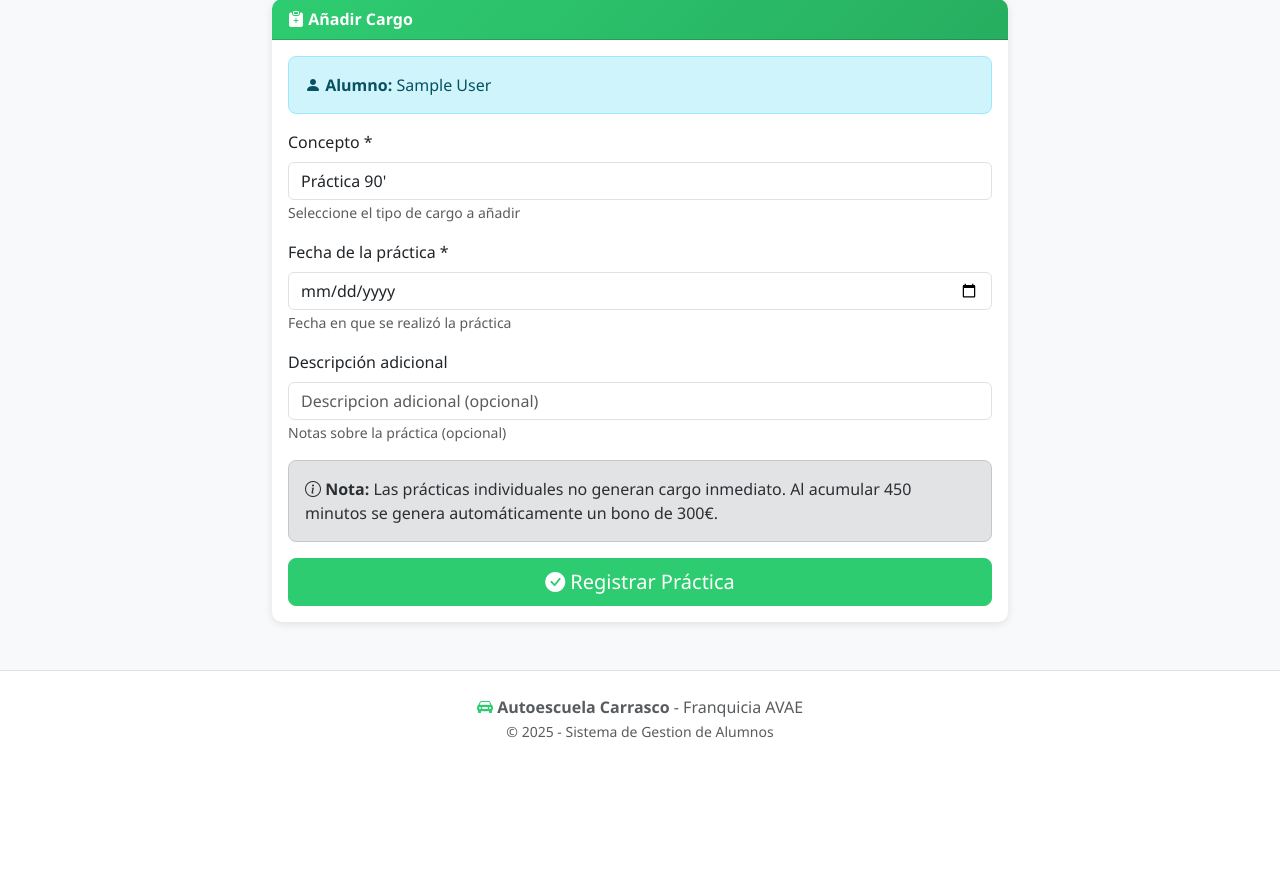
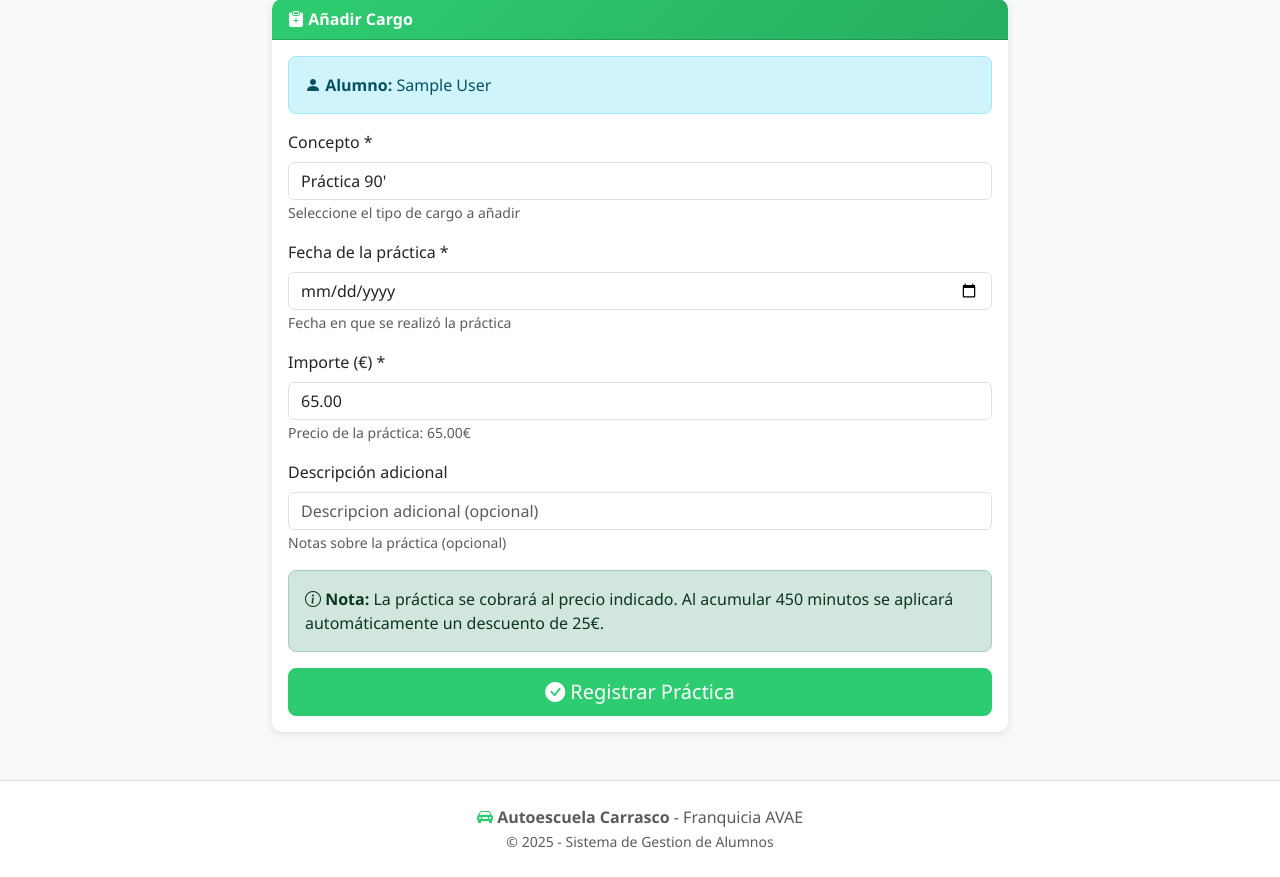
Before and after one commit to JiaChengNeuralLabs/WebApp, a Django app: page /panel/1/bono/nuevo/ in a window 1280 px wide. Shown: the part 141-1018 px from the top of the page. Before the commit the page ends 879 px from the top, so only its background shows below. Run offline with Django 5.2, Linux system fonts and the light colour scheme; a user stored in the database is signed in; tables that the repository leaves empty hold one stand-in row (values such as "Sample post").

Commit message:
Fix practice registration form and add expedition number field to student form
- Show practice price in voucher form (was hidden before)
- Update practice info message: now shows that each practice is charged individually
- Add expedition_number field to student_form.html template
- Fix form to allow practice registration with visible price

🤖 Generated with [Claude Code](https://claude.com/claude-code)

Co-Authored-By: Claude <noreply@anthropic.com>

```diff
--- a/students/templates/students/voucher_form.html
+++ b/students/templates/students/voucher_form.html
@@ -75,10 +75,10 @@
                     </div>
 
                     <!-- Información para prácticas -->
-                    <div class="alert alert-secondary" id="practice-info" style="display: none;">
+                    <div class="alert alert-success" id="practice-info" style="display: none;">
                         <i class="bi bi-info-circle"></i>
-                        <strong>Nota:</strong> Las prácticas individuales no generan cargo inmediato.
-                        Al acumular 450 minutos se genera automáticamente un bono de 300€.
+                        <strong>Nota:</strong> La práctica se cobrará al precio indicado.
+                        Al acumular 450 minutos se aplicará automáticamente un descuento de 25€.
                     </div>
 
                     <div class="d-grid gap-2">
@@ -123,12 +123,19 @@ function updateForm() {
     console.log('Concepto seleccionado:', selectedConcept, 'Es práctica:', isPractice);
 
     if (isPractice) {
-        // Para prácticas individuales
+        // Para prácticas individuales - mostrar fecha y precio
         practiceDateField.style.display = 'block';
         practiceInfo.style.display = 'block';
-        amountField.style.display = 'none';
+        amountField.style.display = 'block';
         descriptionHint.textContent = 'Notas sobre la práctica (opcional)';
         submitText.textContent = 'Registrar Práctica';
+
+        // Mostrar precio de la práctica
+        if (price !== undefined) {
+            amountInput.value = price.toFixed(2);
+            amountInput.readOnly = true;
+            priceHint.textContent = 'Precio de la práctica: ' + price.toFixed(2) + '€';
+        }
     } else {
         // Para otros conceptos
         practiceDateField.style.display = 'none';
```
Also changed, not shown: students/templates/students/student_form.html (+8 -0 lines).
